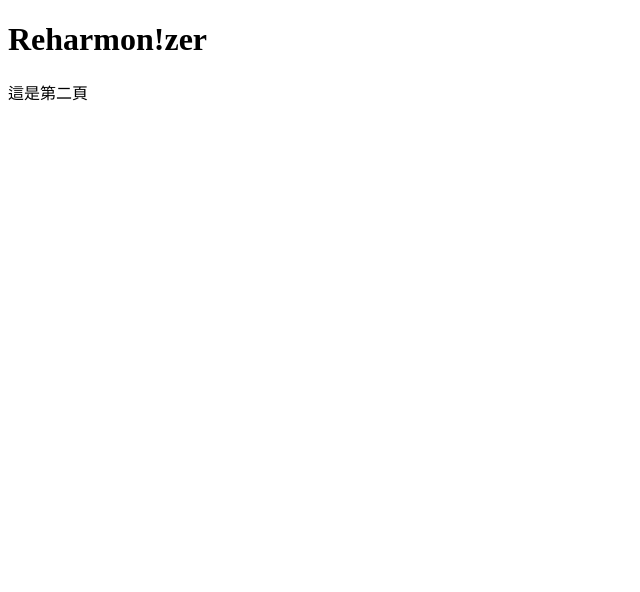
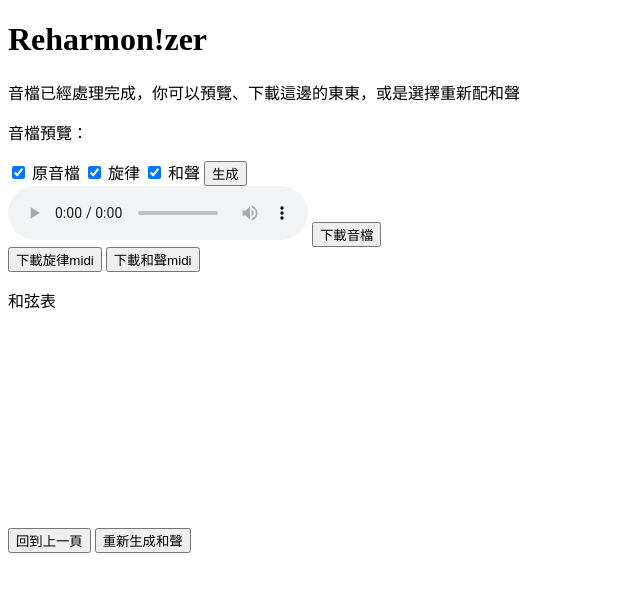
Before and after one commit to ChiuYeeJay/Reharmonizer_web, a Flask app: page /second in a window 1280 px wide. Shown: the top 592 px of the page, without its empty margins (0-640 px from the left). Run offline with Flask 2, Linux system fonts and the light colour scheme.

Commit message:
second page html basic layout

```diff
--- a/templates/second.htm
+++ b/templates/second.htm
@@ -6,10 +6,35 @@
 <body>
 
 <h1>Reharmon!zer</h1>
+<p>音檔已經處理完成，你可以預覽、下載這邊的東東，或是選擇重新配和聲</p>
 <div>
-    <p>這是第二頁</p>
+    <p>音檔預覽：</p>
+    <form>
+        <input type="checkbox" name="original_audio" checked>
+        <label for="original_audio">原音檔</label>
+        <input type="checkbox" name="melody" checked>
+        <label for="melody">旋律</label>
+        <input type="checkbox" name="harmony" checked>
+        <label for="harmony">和聲</label>
+        <input type="button" id="get_mixed_audio_btn" value="生成">
+    </form>
+    <audio controls>
+        <source src="" type="">
+    </audio>
+    <button type="button" id="dl_mixed_audio_btn">下載音檔</button>
 </div>
-
+<div>
+    <button type="button" id="melody_midi_dlbtn">下載旋律midi</button>
+    <button type="button" id="harmony_midi_dlbtn">下載和聲midi</button>
+</div>
+<div>
+    <p>和弦表</p>
+    <div id="chord_list" style="height: 200px;width: 100px;overflow-y: scroll;"></div>
+</div>
+<div>
+    <button type="button" id="back_last_page_btn">回到上一頁</button>
+    <button type="button" id="regenerate_harmony">重新生成和聲</button>
+</div>
 
 
 </body>
```
